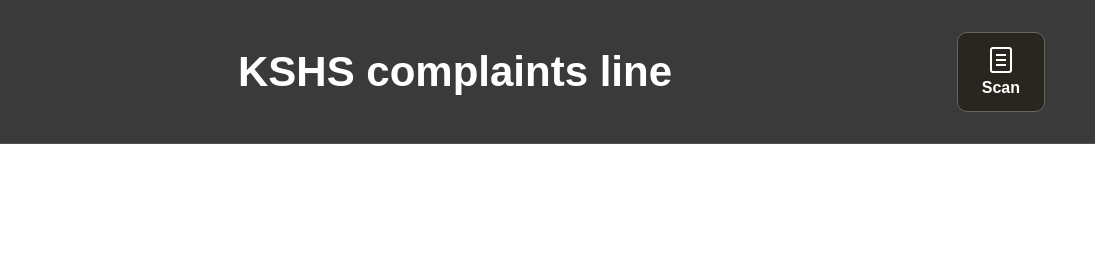
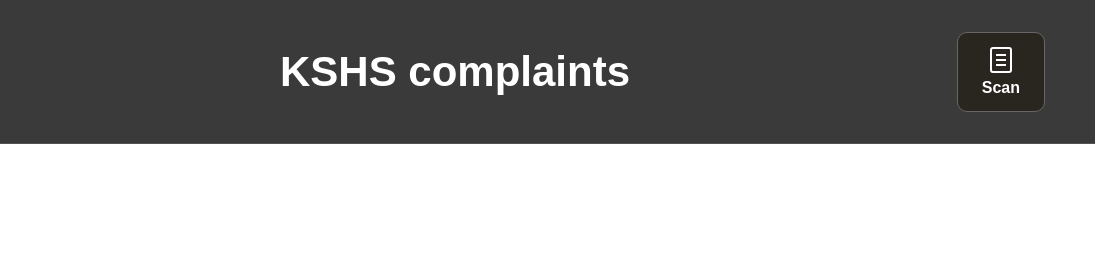
Before and after one commit to silk2749/KSHSwhistleblower, a plain HTML site: page index.html in a window 1280 px wide. Shown: the top 280 px of the page, 185-1280 px from the left. Drawn offline with nearby package versions, Linux system fonts and the light colour scheme.

Commit message:
IDEK what i did in this update

```diff
--- a/index.html
+++ b/index.html
@@ -597,7 +597,7 @@
         <div class="logo">
             <img src="logo.png" alt="KSHS Whistle Blowers Logo">
         </div>
-        <h1 class="site-title">KSHS complaints line</h1>
+        <h1 class="site-title">KSHS complaints</h1>
         <button class="scan-button" id="openScanBtn">
             <span class="document-icon"></span>
             <span>Scan</span>
```
